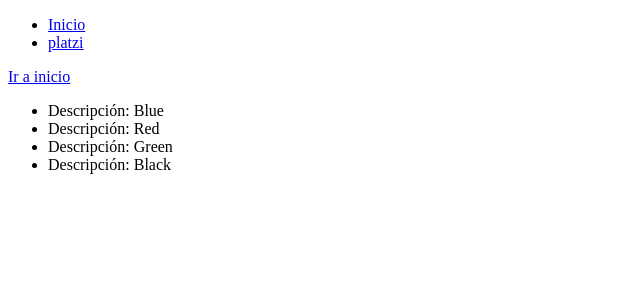
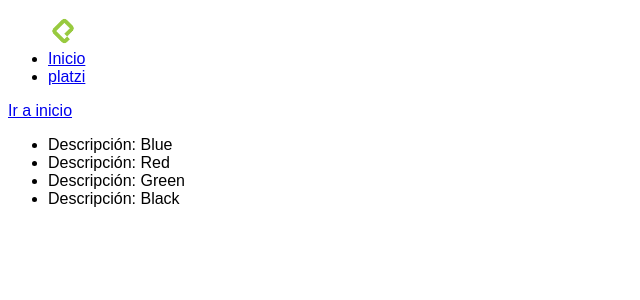
Before and after one commit to lahincapie/curso_Flask, a Flask app: page /hello in a window 1280 px wide. Shown: the top 300 px of the page, without its empty margins (0-640 px from the left). Run offline with Flask 2, Linux system fonts and the light colour scheme.

Commit message:
Uso de archivos estáticos: imágenes

```diff
--- /dev/null
+++ b/platzi_flask/static/css/main.css
@@ -0,0 +1,7 @@
+html * {
+    font-family: sans-serif;
+}
+
+img {
+    max-width: 30px;
+}
--- a/platzi_flask/templates/base.html
+++ b/platzi_flask/templates/base.html
@@ -5,6 +5,7 @@
     <meta http-equiv="X-UA-Compatible" content="IE=edge">
     <meta name="viewport" content="width=device-width, initial-scale=1.0">
     <title>{% block title %} Flask | {% endblock%}</title>
+    <link rel="stylesheet" href="{{ url_for('static', filename='css/main.css')}}">
 </head>
 <body>
     <header>
--- a/platzi_flask/templates/navbar.html
+++ b/platzi_flask/templates/navbar.html
@@ -1,5 +1,6 @@
 <nav>
     <ul>
+        <img src="{{ url_for('static', filename='images/platzi.png')}}" alt="Logo de platzi">
         <li>
             <a href="{{ url_for('index') }}">Inicio</a>
         </li>
```
Also changed, not shown: platzi_flask/static/images/platzi.png (added), 2 other files.
